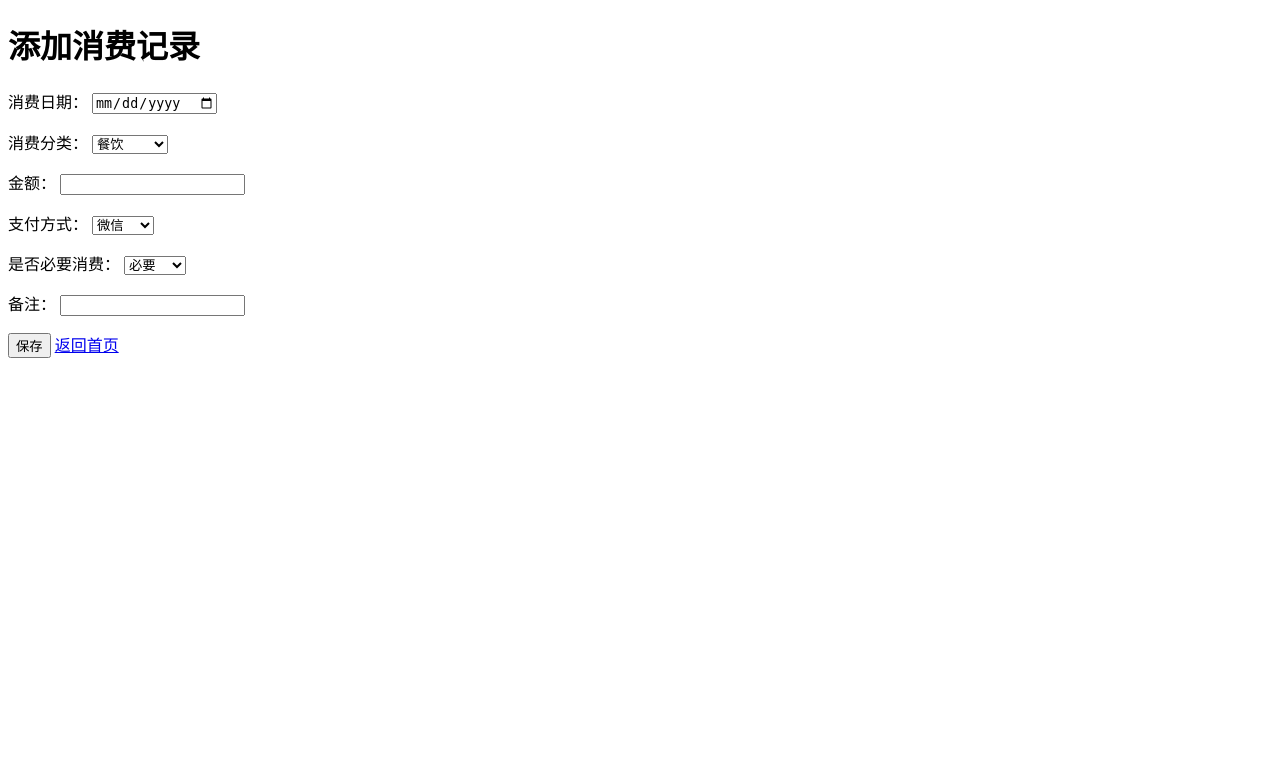
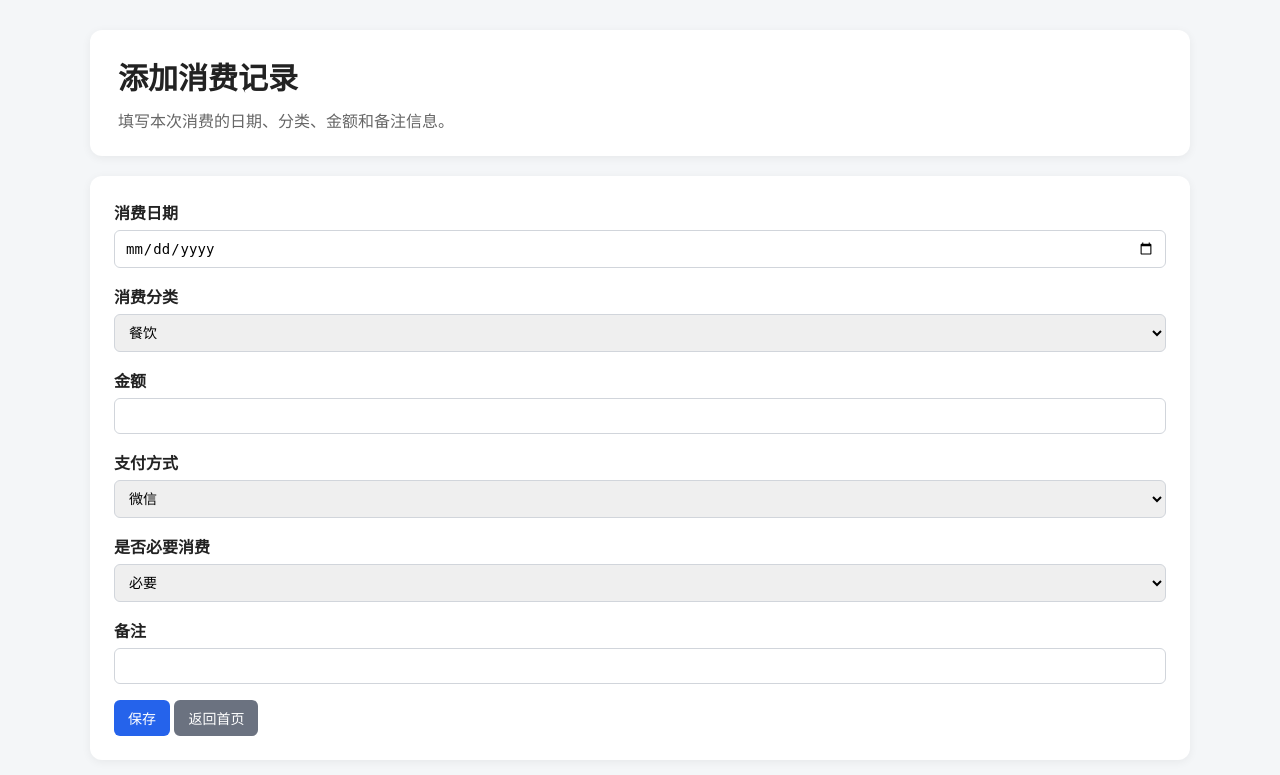
Before and after one commit to zwbsjdys/CampusSpend, a Flask app: page /add in a window 1280 px wide. Shown: the top 775 px of the page. Run offline with Flask 3, Linux system fonts and the light colour scheme.

Commit message:
improve page styling

```diff
--- /dev/null
+++ b/static/style.css
@@ -0,0 +1,174 @@
+* {
+    box-sizing: border-box;
+}
+
+body {
+    margin: 0;
+    font-family: "Microsoft YaHei", Arial, sans-serif;
+    background-color: #f4f6f8;
+    color: #222;
+}
+
+.container {
+    width: 90%;
+    max-width: 1100px;
+    margin: 30px auto;
+}
+
+.header {
+    background-color: #ffffff;
+    padding: 24px 28px;
+    border-radius: 12px;
+    box-shadow: 0 2px 10px rgba(0, 0, 0, 0.06);
+    margin-bottom: 20px;
+}
+
+.header h1 {
+    margin: 0 0 10px 0;
+    font-size: 30px;
+}
+
+.header p {
+    margin: 0;
+    color: #666;
+}
+
+.action-bar {
+    margin: 20px 0;
+}
+
+.btn {
+    display: inline-block;
+    padding: 8px 14px;
+    border-radius: 6px;
+    border: none;
+    background-color: #2563eb;
+    color: white;
+    text-decoration: none;
+    cursor: pointer;
+    font-size: 14px;
+}
+
+.btn:hover {
+    background-color: #1d4ed8;
+}
+
+.btn-danger {
+    background-color: #dc2626;
+}
+
+.btn-danger:hover {
+    background-color: #b91c1c;
+}
+
+.btn-secondary {
+    background-color: #6b7280;
+}
+
+.btn-secondary:hover {
+    background-color: #4b5563;
+}
+
+.card {
+    background-color: #ffffff;
+    padding: 22px;
+    border-radius: 12px;
+    box-shadow: 0 2px 10px rgba(0, 0, 0, 0.06);
+    margin-bottom: 20px;
+}
+
+.stats-grid {
+    display: grid;
+    grid-template-columns: repeat(4, 1fr);
+    gap: 16px;
+}
+
+.stat-card {
+    background-color: #f9fafb;
+    border-radius: 10px;
+    padding: 18px;
+    border: 1px solid #e5e7eb;
+}
+
+.stat-title {
+    color: #666;
+    font-size: 14px;
+    margin-bottom: 8px;
+}
+
+.stat-value {
+    font-size: 24px;
+    font-weight: bold;
+}
+
+table {
+    width: 100%;
+    border-collapse: collapse;
+    background-color: white;
+}
+
+th,
+td {
+    padding: 10px 12px;
+    border-bottom: 1px solid #e5e7eb;
+    text-align: left;
+}
+
+th {
+    background-color: #f3f4f6;
+}
+
+tr:hover {
+    background-color: #f9fafb;
+}
+
+.form-card {
+    background-color: white;
+    padding: 24px;
+    border-radius: 12px;
+    box-shadow: 0 2px 10px rgba(0, 0, 0, 0.06);
+}
+
+.form-group {
+    margin-bottom: 16px;
+}
+
+label {
+    display: block;
+    margin-bottom: 6px;
+    font-weight: bold;
+}
+
+input,
+select {
+    width: 100%;
+    padding: 9px 10px;
+    border: 1px solid #d1d5db;
+    border-radius: 6px;
+    font-size: 14px;
+}
+
+.chart-box {
+    width: 100%;
+    height: 400px;
+}
+
+.operation-form {
+    display: inline;
+}
+
+.page-title {
+    margin-bottom: 20px;
+}
+
+@media (max-width: 800px) {
+    .stats-grid {
+        grid-template-columns: repeat(2, 1fr);
+    }
+}
+
+@media (max-width: 500px) {
+    .stats-grid {
+        grid-template-columns: 1fr;
+    }
+}
--- a/templates/add.html
+++ b/templates/add.html
@@ -3,18 +3,25 @@
 <head>
     <meta charset="UTF-8">
     <title>添加消费记录</title>
+
+    <link rel="stylesheet" href="{{ url_for('static', filename='style.css') }}">
 </head>
 <body>
+    <div class="container">
+        <div class="header">
             <h1>添加消费记录</h1>
+            <p>填写本次消费的日期、分类、金额和备注信息。</p>
+        </div>
 
+        <div class="form-card">
             <form method="post">
-        <p>
-            <label>消费日期：</label>
+                <div class="form-group">
+                    <label>消费日期</label>
                     <input type="date" name="date" required>
-        </p>
+                </div>
 
-        <p>
-            <label>消费分类：</label>
+                <div class="form-group">
+                    <label>消费分类</label>
                     <select name="category" required>
                         <option value="餐饮">餐饮</option>
                         <option value="学习">学习</option>
@@ -25,15 +32,15 @@
                         <option value="生活用品">生活用品</option>
                         <option value="其他">其他</option>
                     </select>
-        </p>
+                </div>
 
-        <p>
-            <label>金额：</label>
+                <div class="form-group">
+                    <label>金额</label>
                     <input type="number" step="0.01" name="amount" required>
-        </p>
+                </div>
 
-        <p>
-            <label>支付方式：</label>
+                <div class="form-group">
+                    <label>支付方式</label>
                     <select name="payment">
                         <option value="微信">微信</option>
                         <option value="支付宝">支付宝</option>
@@ -41,25 +48,25 @@
                         <option value="银行卡">银行卡</option>
                         <option value="其他">其他</option>
                     </select>
-        </p>
+                </div>
 
-        <p>
-            <label>是否必要消费：</label>
+                <div class="form-group">
+                    <label>是否必要消费</label>
                     <select name="is_necessary">
                         <option value="1">必要</option>
                         <option value="0">非必要</option>
                     </select>
-        </p>
+                </div>
 
-        <p>
-            <label>备注：</label>
+                <div class="form-group">
+                    <label>备注</label>
                     <input type="text" name="note">
-        </p>
+                </div>
 
-        <p>
-            <button type="submit">保存</button>
-            <a href="/">返回首页</a>
-        </p>
+                <button class="btn" type="submit">保存</button>
+                <a class="btn btn-secondary" href="/">返回首页</a>
             </form>
+        </div>
+    </div>
 </body>
 </html>
```
Also changed, not shown: templates/edit.html (+29 -22 lines), templates/index.html (+50 -30 lines). Lines whose indentation alone changed are shown as unchanged.
